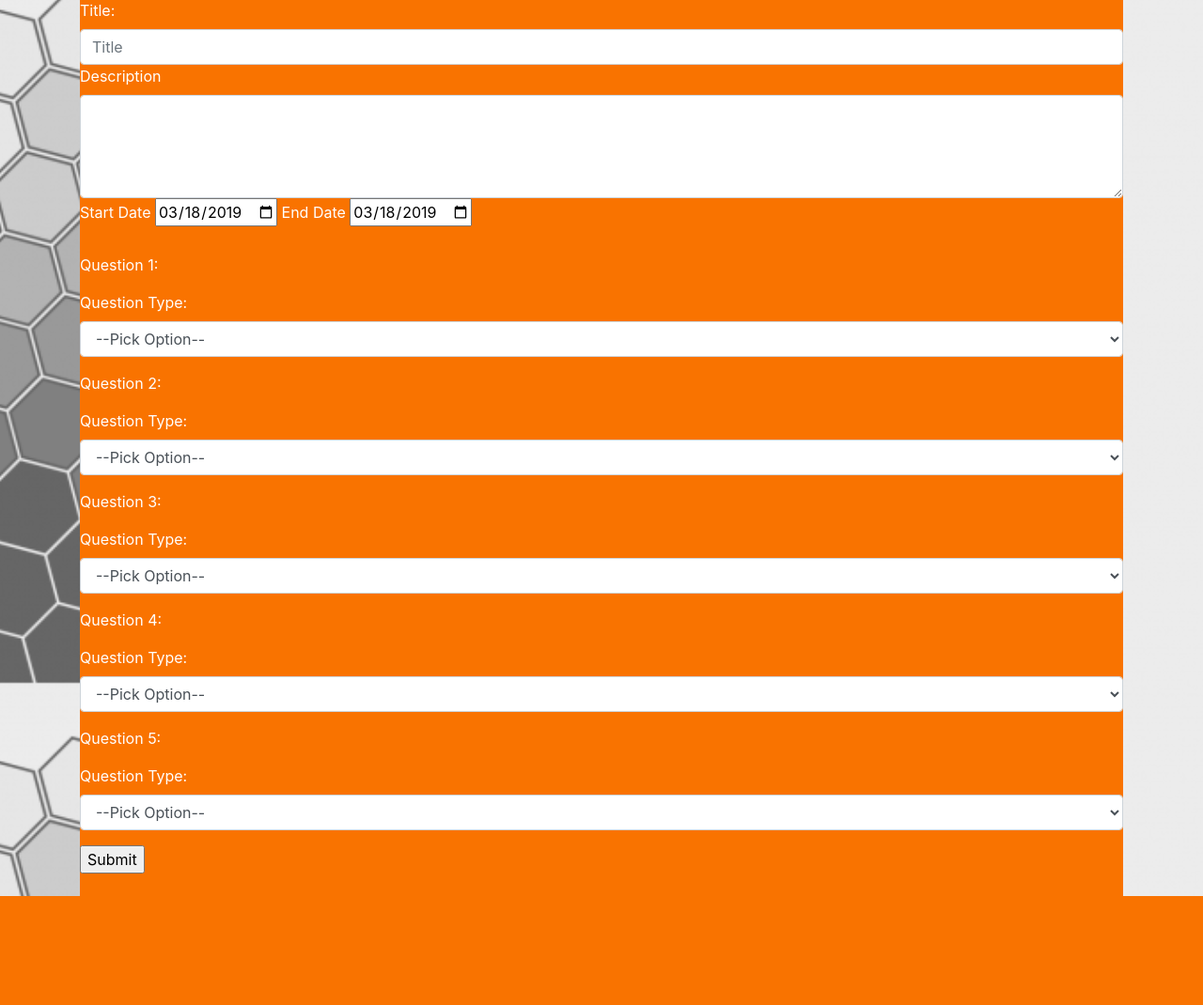
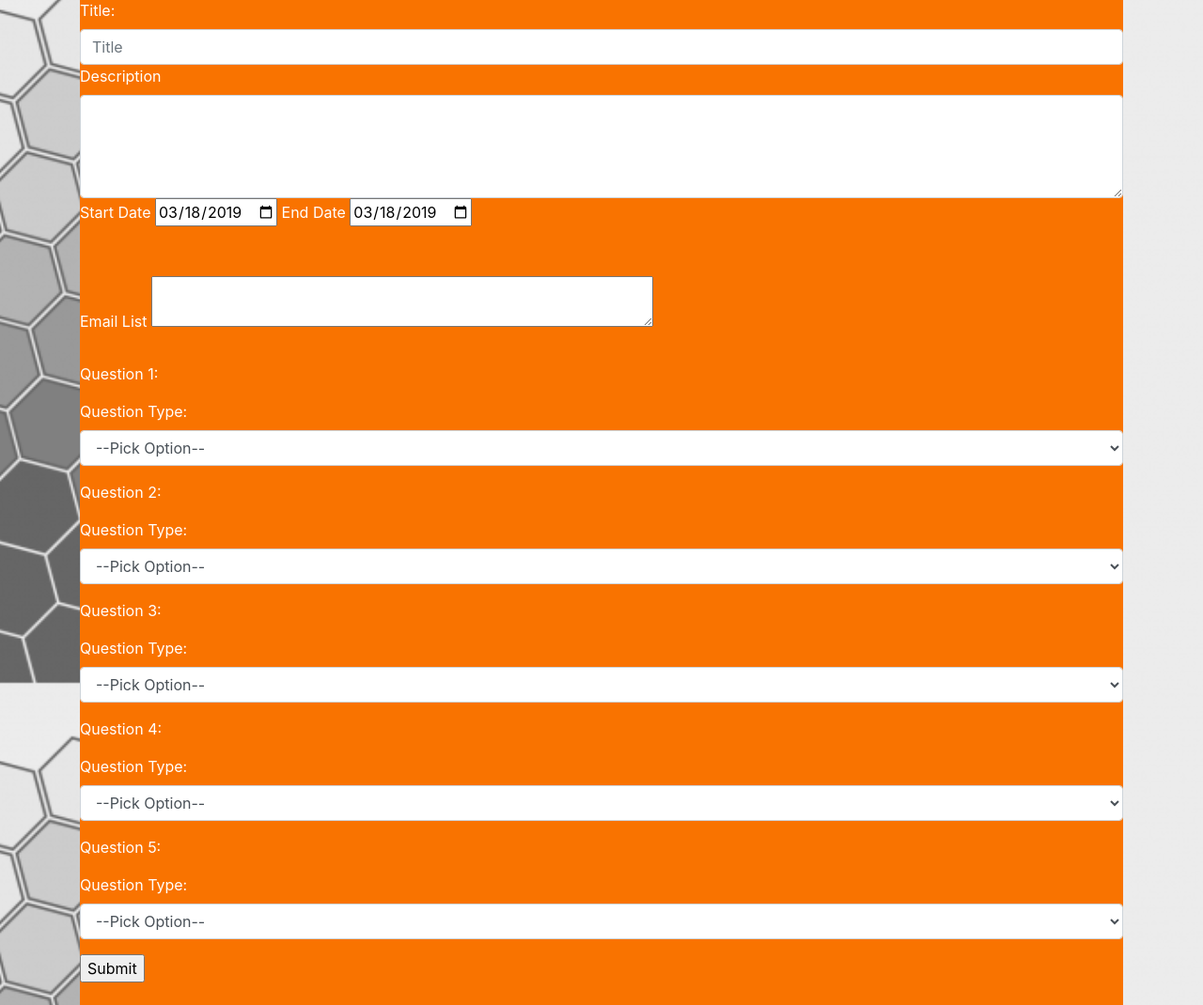
Before and after one commit to jake41397/databaseProject, a PHP site: page /surveyToday/surveyPage.php in a window 1280 px wide. Shown: the part 73-1143 px from the top of the page at 94% size. Before the commit the page ends 1027 px from the top, so only its background shows below. Run offline with PHP 8.4, Linux system fonts and the light colour scheme; the visitor is signed in with stand-in values (Sample User, id 1); some libraries are stand-ins or nearby versions.

Commit message:
Added Email List Box

```diff
--- a/surveyPage.php
+++ b/surveyPage.php
@@ -52,8 +52,15 @@
       <label for="start">Start Date</label>
       <input type="date" id="start" name="surveyStart" value="2019-03-18"  min="2019-03-18" max="2020-12-31">
 
-      <label for="start">End Date</label>
+      <label for="end">End Date</label>
       <input type="date" id="end" name="surveyEnd" value="2019-03-18"  min="2019-03-18" max="2020-12-31">
+
+      </br>
+      </br>
+      </br>
+
+      <label for="emaillist">Email List</label>
+      <textarea name="emaillist" id="emaillist" rows="2" cols="50"></textarea>
 
        </br>
        </br>
```
